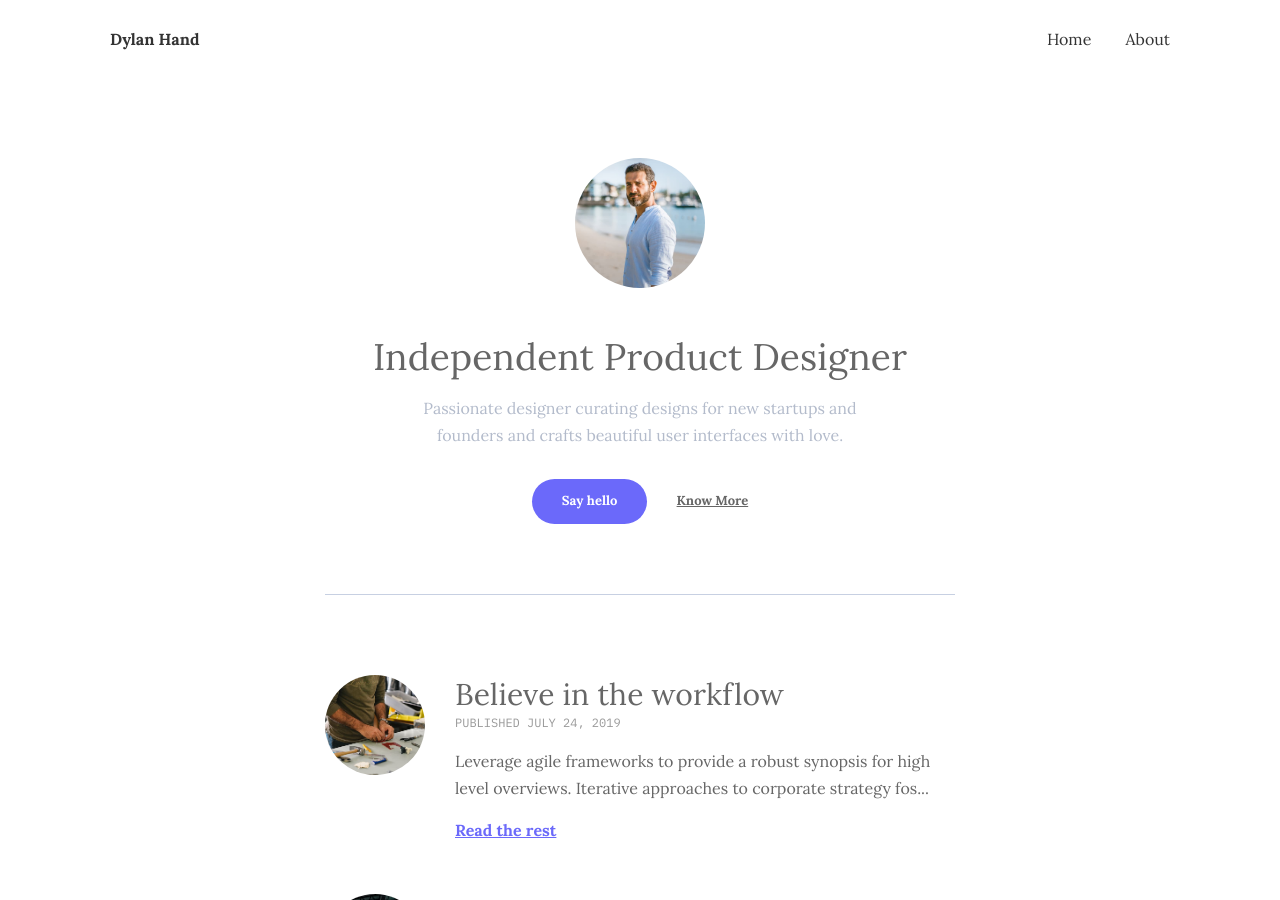
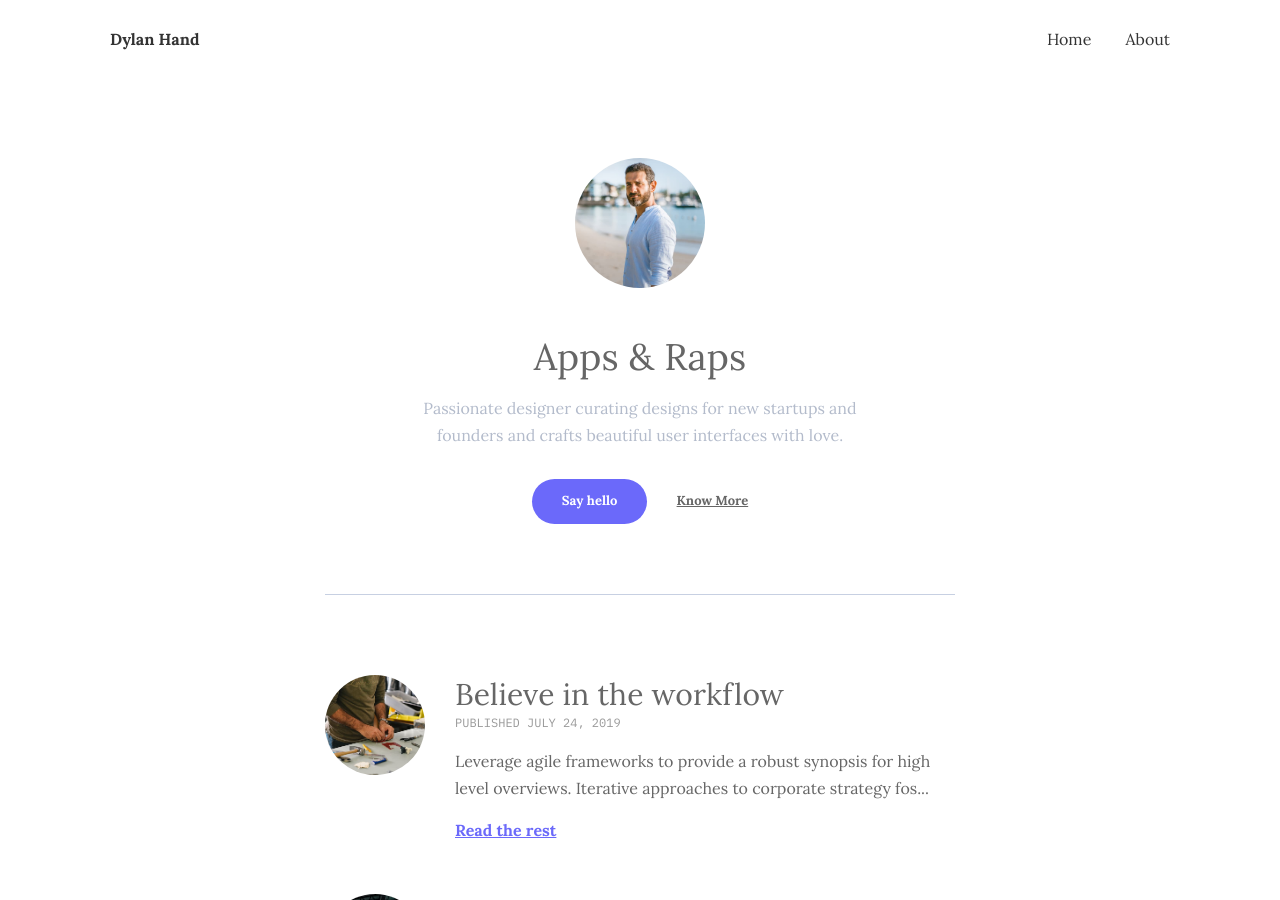
Before and after one commit to dylanhand/dylanhand.github.io, a Jekyll site: the page built from index.html, in a window 1280 px wide and 900 px high. Built offline with Jekyll 4.4.1, drawn with Linux system fonts in a browser that asks for light colours.

Commit message:
Updated site description and added "Apps & Raps" tagline

```diff
--- a/_config.yml
+++ b/_config.yml
@@ -1,6 +1,6 @@
 title: Dylan Hand – Independent Product Designer
-logo:  # you can add own logo.
-description: Passionate designer curating designs for new startups  and  founders  and crafts  beautiful user interfaces with love.
+logo: # you can add own logo.
+description: Homepage of Dylan Hand.
 # baseurl: "/derrick" # the subpath of your site, e.g. /blog
 url: "" # the base hostname & protocol for your site, e.g. http://example.com
 
@@ -9,7 +9,7 @@ url: "" # the base hostname & protocol for your site, e.g. http://example.com
 author:
   name: Dylan Hand
   image: '/assets/img/01.jpg'
-  job: Independent Product Designer
+  job: Apps & Raps
   bio: Passionate designer curating designs for new startups  and  founders  and crafts  beautiful user interfaces with love.
   email: forexample@website.com
 
```
